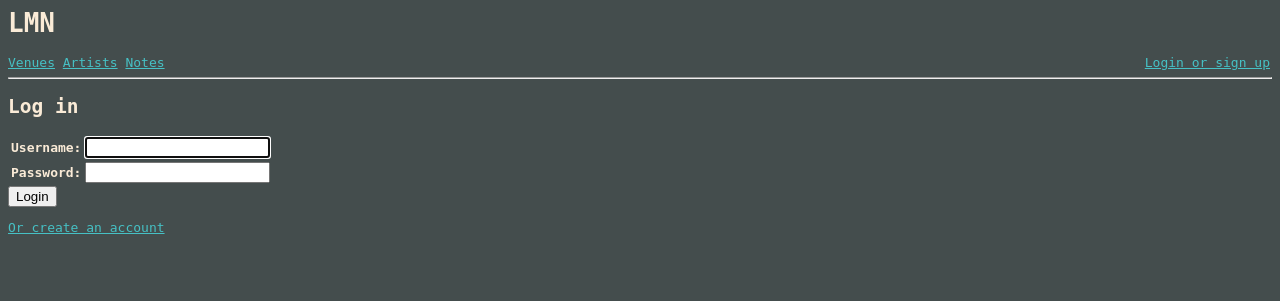
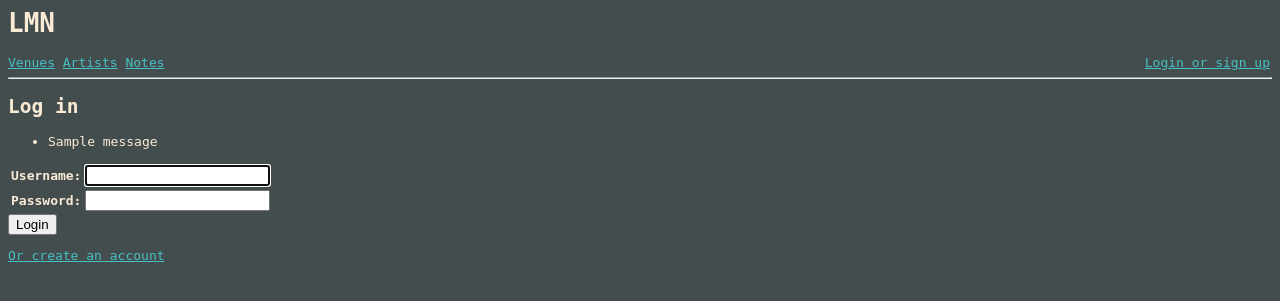
Before and after one commit to johnnyvuanly/lmn, a Django app: page /accounts/login/ in a window 1280 px wide. Shown: the top 301 px of the page. Run offline with Django 3.2, Linux system fonts and the light colour scheme; tables that the repository leaves empty hold one stand-in row (values such as "Sample post"); one stand-in notice (Sample message) is shown; parts of the project's set-up code (start-up, migrations or seed data) failed here and were passed over.

Commit message:
cleanup, fix quotes, uppercase html elements

```diff
--- a/lmn/templates/registration/login.html
+++ b/lmn/templates/registration/login.html
@@ -2,15 +2,30 @@
 
 {% block content %}
 
-  <h2>Log in</h2>
+<h2>Log in</h2>
 
-  <form method='POST' action="">{% csrf_token %}
+<div class="message">
+  {% if message %}
+    <p>{{ message }}</p>
+  {% endif %}
+</div>
+
+{% if messages %}
+<ul class="messages">
+    {% for message in messages %}
+    <li{% if message.tags %} class="{{ message.tags }}"{% endif %}>{{ message }}</li>
+    {% endfor %}
+</ul>
+{% endif %}
+
+<form method="POST" action="">
   <table id='login-form'>
+    {% csrf_token %}
     {{ form.as_table }}
   </table>
-    <button type="submit">Login</button>
-  </form>
+  <button type="submit">Login</button>
+</form>
 
-<P><a href="{% url 'register' %}">Or create an account</a></p>
+<p><a href="{% url 'register' %}">Or create an account</a></p>
 
 {% endblock %}
```
